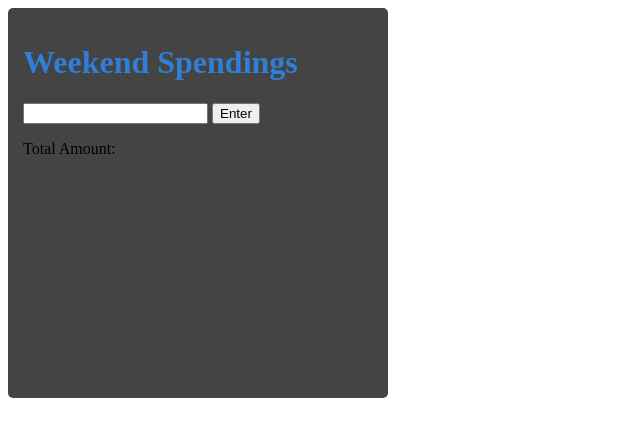
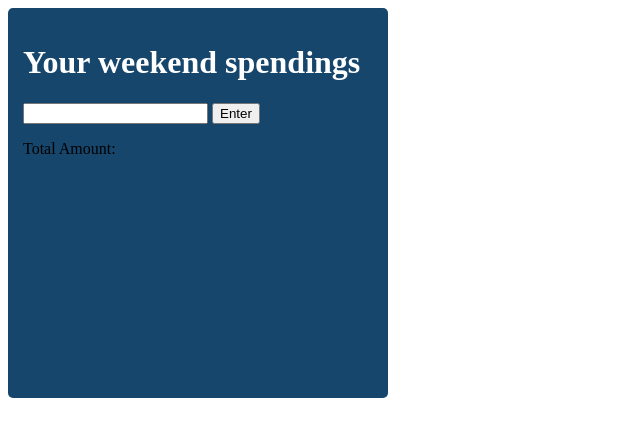
Before and after one commit to Thill799/financialapp-vanilla.js, a PHP site: page / in a window 1280 px wide. Shown: the top 437 px of the page, without its empty margins (0-640 px from the left). Run offline with PHP 8.4, Linux system fonts and the light colour scheme.

Commit message:
css update

```diff
--- a/index.html
+++ b/index.html
@@ -1,7 +1,7 @@
 <link rel="stylesheet" href="style.css">
 
 <div id="boarder">
-<h1>Weekend Spendings</h1>
+<h1>Your weekend spendings</h1>
 <input type="number" id="amount">
 <button onclick="addTo()">Enter</button>
 <ul id="spendings"></ul>
--- a/style.css
+++ b/style.css
@@ -2,10 +2,16 @@
     padding: 15px;
     height: 360px;
     width: 350px;
-    background-color: #444;
+    background-color: rgba(21, 69, 107, 0.993);
     border-radius: 5px;
   }
 
   h1 {
-    color:#2f7fd6;
+    font:sans-serif;
+    color:#ffffff;
+
   }
+
+  ul{
+      color:rgb(238, 255, 0);
+  }
```
